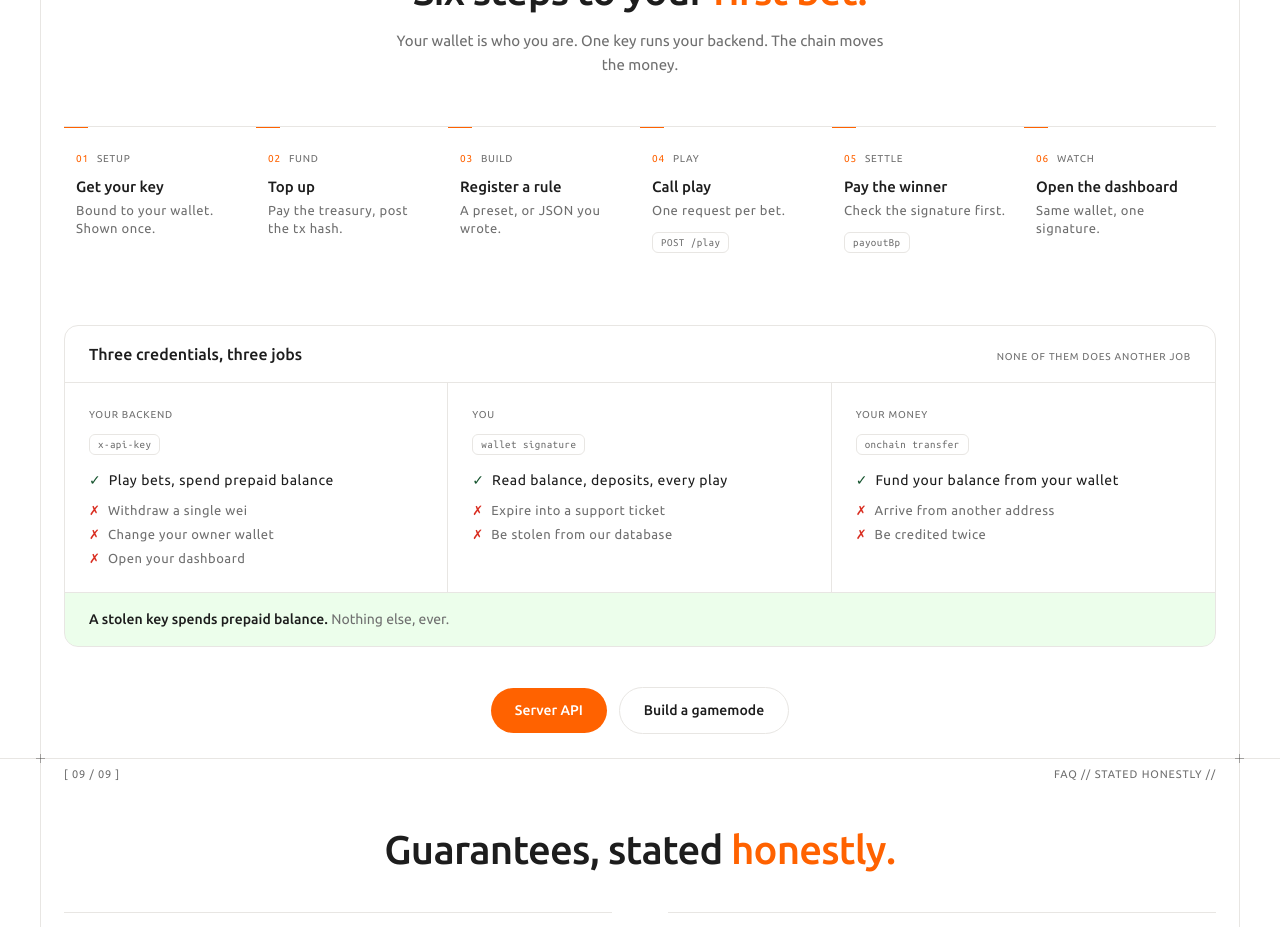
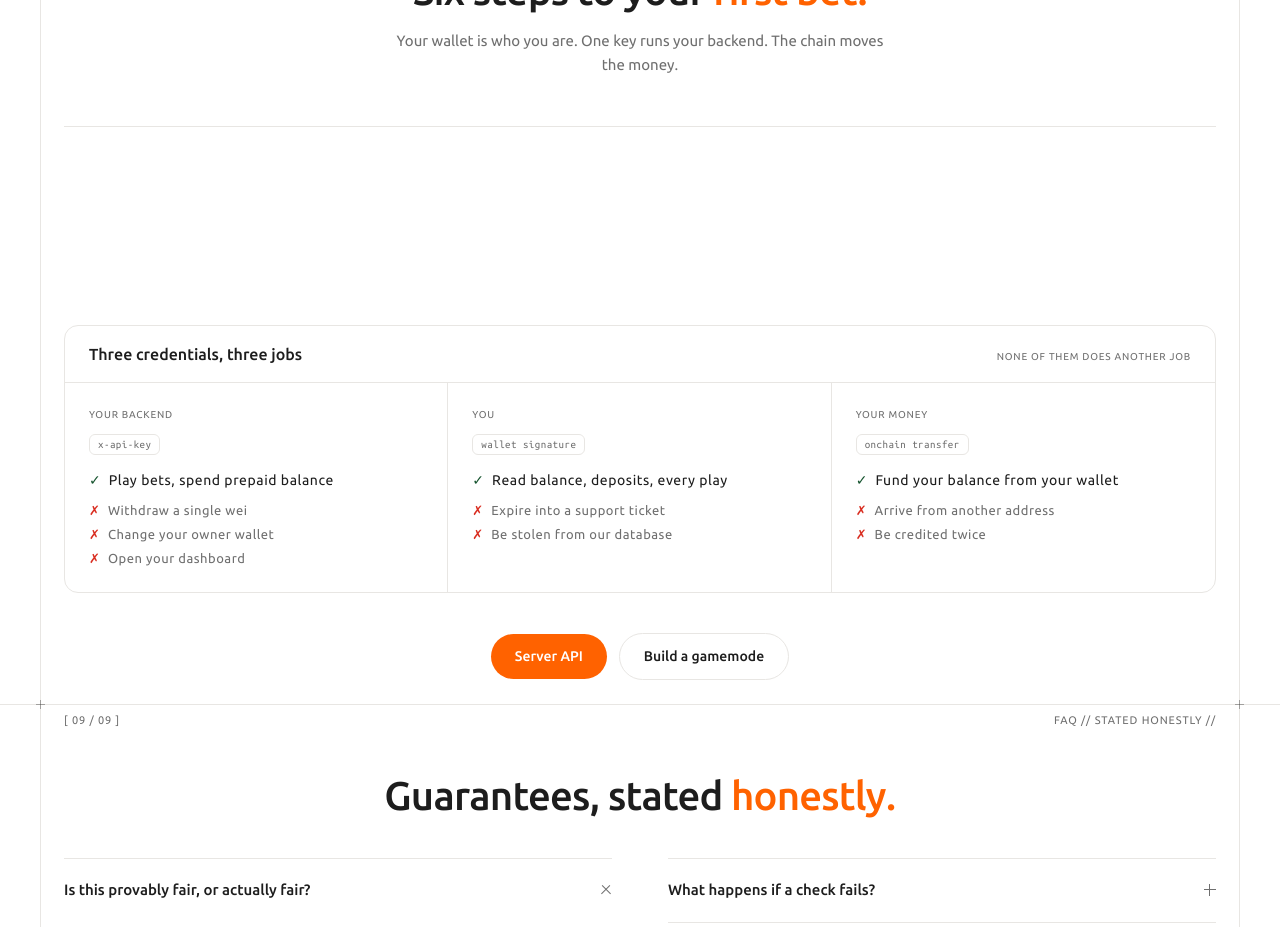
Before and after one commit to oynozan/foreseer, a Next.js app in the folder web/: page / in a window 1280 px wide. Shown: the part 4640-5567 px from the top of the page. Built offline with nearby package versions, Linux system fonts and the light colour scheme; a web font is replaced by a local one.

Commit message:
feat: scroll driven rail animation on the onboarding section

```diff
--- a/web/app/globals.css
+++ b/web/app/globals.css
@@ -436,3 +436,73 @@ body {
         scroll-behavior: auto;
     }
 }
+
+/* onboarding rail: ticks draw left to right on scroll, static without support */
+@media (prefers-reduced-motion: no-preference) {
+    @supports (animation-timeline: view()) {
+        .rail {
+            view-timeline: --rail block;
+        }
+
+        .rail-tick {
+            transform-origin: left center;
+            animation: tick-draw linear both;
+            animation-timeline: --rail;
+        }
+
+        .rail-body {
+            animation: step-rise linear both;
+            animation-timeline: --rail;
+        }
+
+        .rail-step:nth-child(1) .rail-tick,
+        .rail-step:nth-child(1) .rail-body {
+            animation-range: entry 0% entry 45%;
+        }
+
+        .rail-step:nth-child(2) .rail-tick,
+        .rail-step:nth-child(2) .rail-body {
+            animation-range: entry 10% entry 55%;
+        }
+
+        .rail-step:nth-child(3) .rail-tick,
+        .rail-step:nth-child(3) .rail-body {
+            animation-range: entry 20% entry 65%;
+        }
+
+        .rail-step:nth-child(4) .rail-tick,
+        .rail-step:nth-child(4) .rail-body {
+            animation-range: entry 30% entry 75%;
+        }
+
+        .rail-step:nth-child(5) .rail-tick,
+        .rail-step:nth-child(5) .rail-body {
+            animation-range: entry 40% entry 85%;
+        }
+
+        .rail-step:nth-child(6) .rail-tick,
+        .rail-step:nth-child(6) .rail-body {
+            animation-range: entry 50% entry 95%;
+        }
+    }
+}
+
+@keyframes tick-draw {
+    from {
+        transform: scaleX(0);
+    }
+    to {
+        transform: scaleX(1);
+    }
+}
+
+@keyframes step-rise {
+    from {
+        opacity: 0;
+        transform: translateY(6px);
+    }
+    to {
+        opacity: 1;
+        transform: none;
+    }
+}
--- a/web/components/GettingStarted.tsx
+++ b/web/components/GettingStarted.tsx
@@ -46,11 +46,15 @@ export default function GettingStarted() {
                 </p>
             </div>
 
-            <ol className="mt-12 border-t border-line md:grid md:grid-cols-6">
+            <ol className="rail mt-12 border-t border-line md:grid md:grid-cols-6">
                 {STEPS.map((s) => (
-                    <li key={s.n} className="relative border-b border-line py-6 pl-4 md:border-b-0 md:pr-4 md:pl-3">
-                        <span className="absolute top-0 left-0 h-px w-6 bg-primary" aria-hidden="true" />
+                    <li
+                        key={s.n}
+                        className="rail-step relative border-b border-line py-6 pl-4 md:border-b-0 md:pr-4 md:pl-3"
+                    >
+                        <span className="rail-tick absolute top-0 left-0 h-px w-6 bg-primary" aria-hidden="true" />
                         <span className="absolute top-0 left-0 h-4 w-px bg-primary md:hidden" aria-hidden="true" />
+                        <div className="rail-body">
                             <div className="tech flex items-baseline gap-2 text-[10px]">
                                 <span className="text-primary">{s.n}</span>
                                 <span className="text-muted">{s.phase}</span>
@@ -60,6 +64,7 @@ export default function GettingStarted() {
                             {s.code && (
                                 <code className="chip keepcase mt-3 inline-flex text-[11px] text-ink">{s.code}</code>
                             )}
+                        </div>
                     </li>
                 ))}
             </ol>
@@ -93,10 +98,6 @@ export default function GettingStarted() {
                         </div>
                     ))}
                 </div>
-                <p className="border-t border-line bg-mint/40 px-6 py-4 text-[14px] text-ink">
-                    <strong className="font-medium">A stolen key spends prepaid balance.</strong>{" "}
-                    <span className="text-muted">Nothing else, ever.</span>
-                </p>
             </div>
 
             <div className="mt-10 flex flex-wrap items-center justify-center gap-3">
```
Lines whose indentation alone changed are shown as unchanged.
